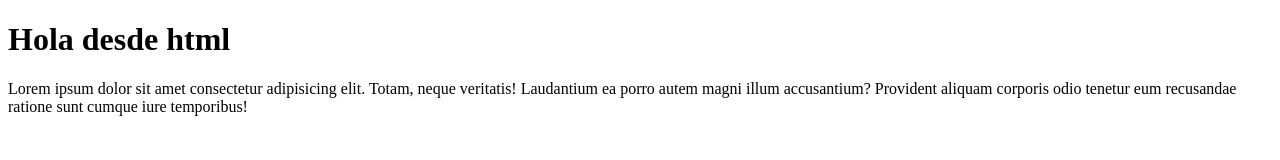
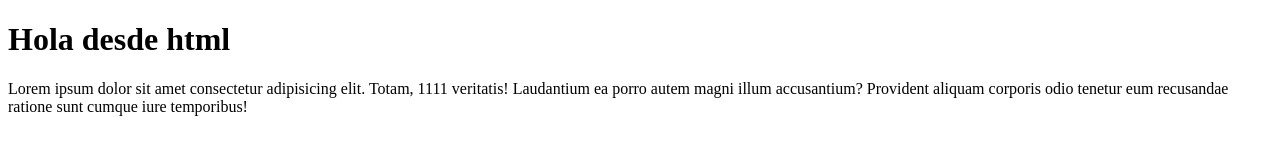
Before and after one commit to Alejo2p/ejemplo-git, a plain HTML site: page Index.html in a window 1280 px wide. Drawn offline with Linux system fonts and the light colour scheme.

Commit message:
Agregrue 1 al final

```diff
--- a/Index.html
+++ b/Index.html
@@ -7,6 +7,6 @@
 </head>
 <body>
     <h1>Hola desde html</h1>
-    <p>Lorem ipsum dolor sit amet consectetur adipisicing elit. Totam, neque veritatis! Laudantium ea porro autem magni illum accusantium? Provident aliquam corporis odio tenetur eum recusandae ratione sunt cumque iure temporibus!</p>
+    <p>Lorem ipsum dolor sit amet consectetur adipisicing elit. Totam, 1111 veritatis! Laudantium ea porro autem magni illum accusantium? Provident aliquam corporis odio tenetur eum recusandae ratione sunt cumque iure temporibus!</p>
 </body>
 </html>
```
